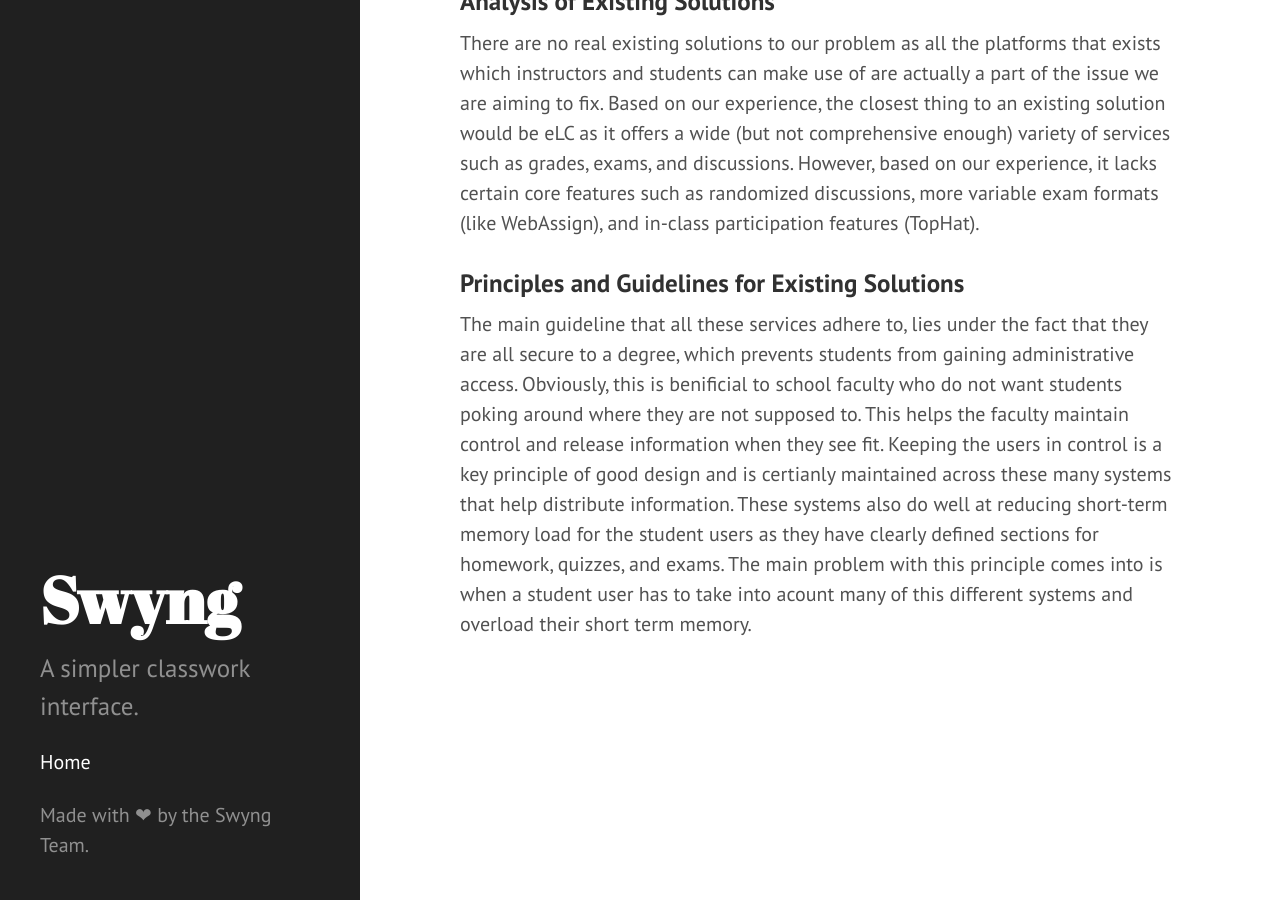
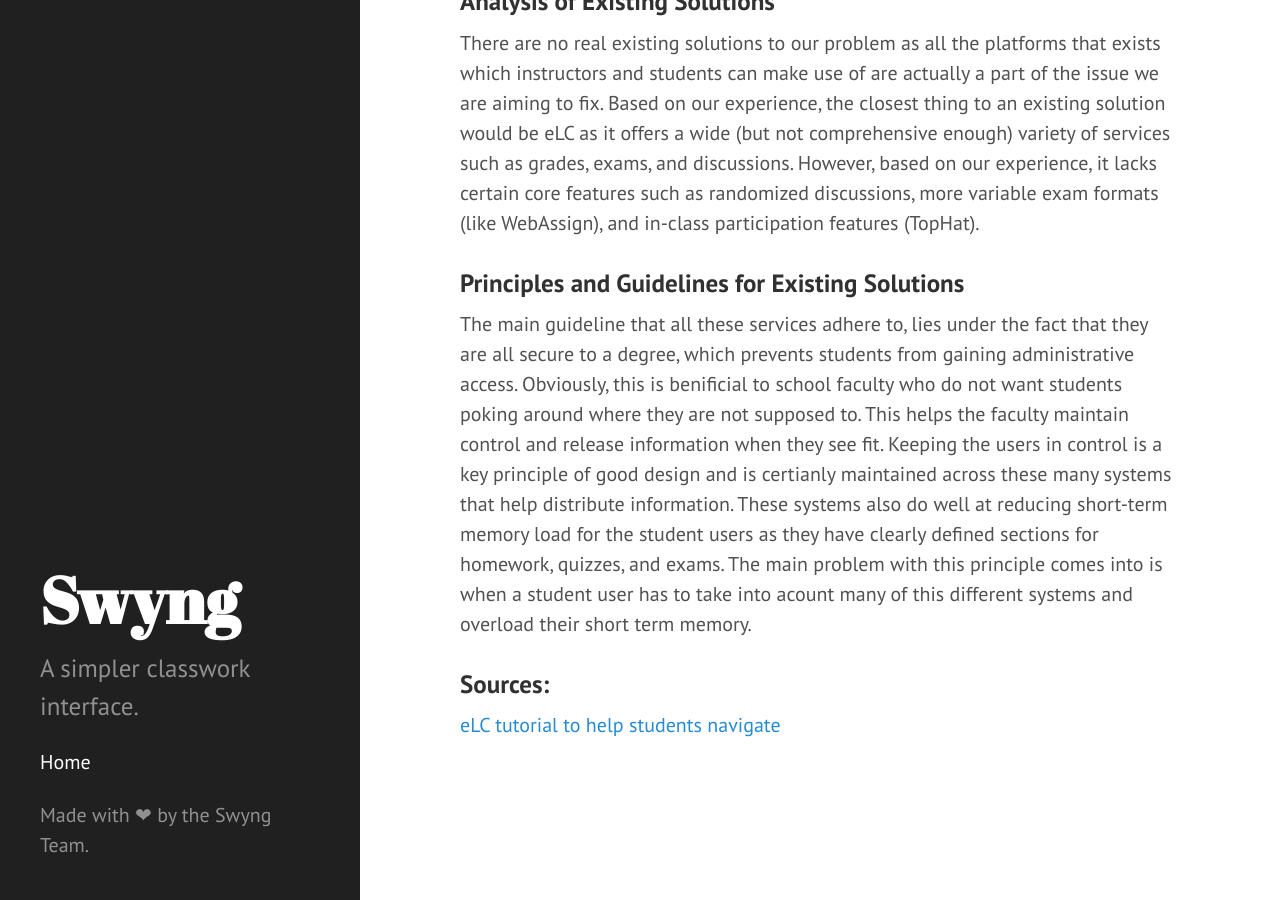
Before and after one commit to MediocreCode/4800TermProject, a Jekyll site: the page built from milestone2.md, in a window 1280 px wide and 900 px high, scrolled down 1400 px. Built offline with Jekyll 4.4.1, drawn with Linux system fonts in a browser that asks for light colours; Markdown is read by kramdown in place of the engine named in the settings.

Commit message:
a Source

```diff
--- a/milestone2.md
+++ b/milestone2.md
@@ -21,6 +21,9 @@ There are no real existing solutions to our problem as all the platforms that ex
 
 ### Principles and Guidelines for Existing Solutions
 The main guideline that all these services adhere to, lies under the fact that they are all secure to a degree, which prevents students from gaining administrative access. Obviously, this is benificial to school faculty who do not want students poking around where they are not supposed to. This helps the faculty maintain control and release information when they see fit. Keeping the users in control is a key principle of good design and is certianly maintained across these many systems that help distribute information. These systems also do well at reducing short-term memory load for the student users as they have clearly defined sections for homework, quizzes, and exams. The main problem with this principle comes into is when a student user has to take into acount many of this different systems and overload their short term memory.
+
+### Sources:
+[eLC tutorial to help students navigate](https://help.elc.uga.edu/for_students/)
 
 <!-- Poole is the Jekyll Butler, serving as an upstanding and effective foundation for Jekyll themes by [@mdo](https://twitter.com/mdo). Poole, and every theme built on it (like Hyde here) includes the following:
 
```
